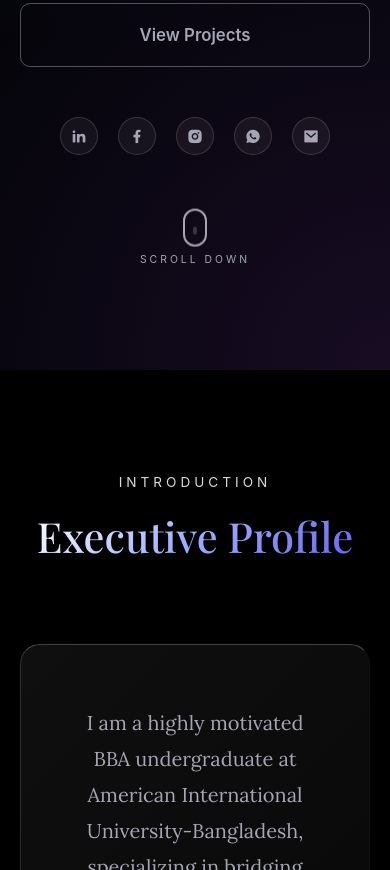
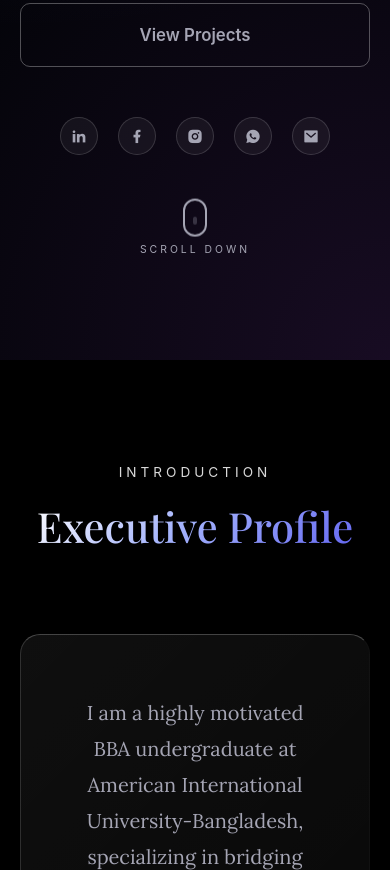
Before and after one commit to Atif4369/atif-portfolio-2.0, a plain HTML site: page index.html in a window 390 px wide. Shown: the part 1105-1975 px from the top of the page. Drawn offline with nearby package versions, Linux system fonts and the light colour scheme; a web font is replaced by a local one.

Commit message:
Add files via upload

```diff
--- a/style.css
+++ b/style.css
@@ -222,18 +222,26 @@ h1, h2, h3 { font-family: var(--font-heading); font-weight: 500; line-height: 1.
    SCROLL DOWN INDICATOR
 ========================================= */
 .scroll-indicator {
-    position: absolute; bottom: 40px; left: 50%; transform: translateX(-50%);
-    display: flex; flex-direction: column; align-items: center; gap: 8px;
-    text-decoration: none; z-index: 10; opacity: 0;
+    position: absolute;
+    bottom: 40px;
+    left: 0;
+    width: 100%; /* Guarantees it spans the full screen to center perfectly */
+    display: flex;
+    flex-direction: column;
+    align-items: center;
+    justify-content: center;
+    gap: 8px;
+    text-decoration: none;
+    z-index: 10;
+    opacity: 0;
     animation: fadeUpName 1s ease-out forwards 1.8s;
 }
 
-/* ADDED: mouseBodyFloat animation to make the outer shell bob up and down */
 .mouse {
     width: 24px; height: 38px; border: 2px solid var(--text-muted);
     border-radius: 20px; display: flex; justify-content: center;
     padding-top: 6px; transition: border-color var(--transition-smooth);
-    animation: mouseBodyFloat 2.5s ease-in-out infinite; /* New smooth hover */
+    animation: mouseBodyFloat 2.5s ease-in-out infinite;
 }
 
 .wheel {
@@ -251,18 +259,8 @@ h1, h2, h3 { font-family: var(--font-heading); font-weight: 500; line-height: 1.
 .scroll-indicator:hover .wheel { background-color: var(--accent); }
 .scroll-indicator:hover .scroll-text { color: var(--accent); text-shadow: 0 0 10px rgba(255,255,255,0.4); }
 
-/* Inner Wheel dropping animation */
-@keyframes mouseScroll {
-    0% { transform: translateY(0); opacity: 1; }
-    100% { transform: translateY(14px); opacity: 0; }
-}
-
-/* NEW: Outer Mouse Body floating animation */
-@keyframes mouseBodyFloat {
-    0%, 100% { transform: translateY(0); }
-    50% { transform: translateY(6px); } /* Gently floats down and back up */
-}
-
+@keyframes mouseScroll { 0% { transform: translateY(0); opacity: 1; } 100% { transform: translateY(14px); opacity: 0; } }
+@keyframes mouseBodyFloat { 0%, 100% { transform: translateY(0); } 50% { transform: translateY(6px); } }
 /* =========================================
    CARDS COMMON HOVER GLOW
 ========================================= */
@@ -393,12 +391,12 @@ h1, h2, h3 { font-family: var(--font-heading); font-weight: 500; line-height: 1.
     }
 
     /* 🚀 OVERLAP FIX: Mouse placed safely below social links */
-    .scroll-indicator {
-        position: relative;
+     .scroll-indicator {
+        position: relative; /* Removes absolute positioning */
         bottom: auto;
         left: auto;
-        transform: none;
-        margin-top: 50px;
+        width: 100%;
+        margin-top: 40px; /* Adds space between social icons and the mouse */
     }
 
     .hero-title { font-size: 5rem; }
```
